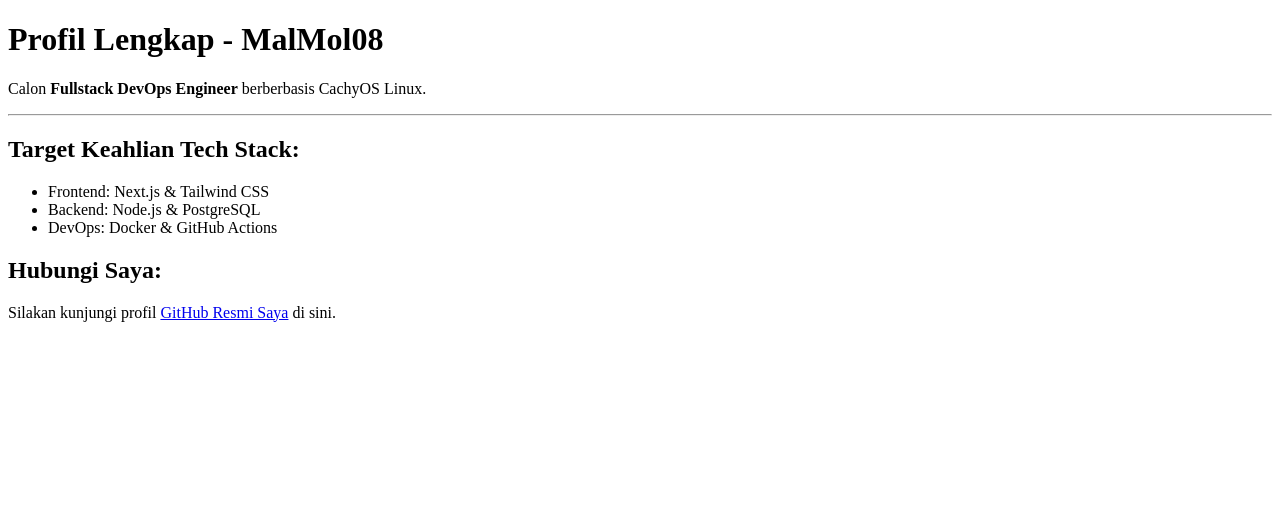
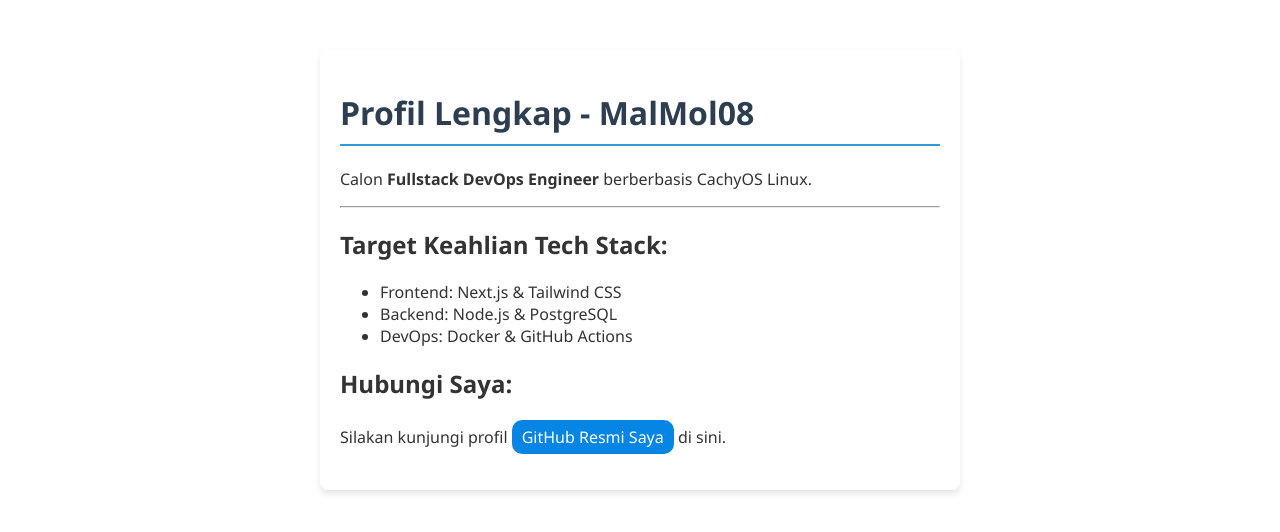
Before and after one commit to MalMol08/belajar-web, a plain HTML site: page index.html in a window 1280 px wide. Drawn offline with Linux system fonts and the light colour scheme.

Commit message:
Pembaruan: menambahkan style CSS

```diff
--- a/index.html
+++ b/index.html
@@ -3,6 +3,7 @@
 <head>
     <meta charset="UTF-8">
     <title>Portofolio Saya</title>
+    <link rel="stylesheet" href="style.css">
 </head>
 <body>
 
@@ -21,7 +22,7 @@
 
     <!-- 3. Bagian Link Interaktif -->
     <h2>Hubungi Saya:</h2>
-    <p>Silakan kunjungi profil <a href="https://github.com" target="_blank">GitHub Resmi Saya</a> di sini.</p>
+    <p>Silakan kunjungi profil <a href="https://github.com/MalMol08" target="_blank">GitHub Resmi Saya</a> di sini.</p>
 
 </body>
 </html>
--- /dev/null
+++ b/style.css
@@ -0,0 +1,33 @@
+/* Mengatur font dan warna latar belakang seluruh halaman */
+body {
+    font-family: 'Segoe UI', Tahoma, Geneva, Verdana, sans-serif;
+    background-color: #f4f7f6;
+    color: #333;
+    max-width: 600px;
+    margin: 50px auto;
+    padding: 20px;
+    background: white;
+    border-radius: 8px;
+    box-shadow: 0 4px 6px rgba(0,0,0,0.1);
+}
+
+/* Mengatur gaya judul utama */
+h1 {
+    color: #2c3e50;
+    border-bottom: 2px solid #3498db;
+    padding-bottom: 10px;
+}
+
+/* Mengatur gaya link tombol */
+a {
+    color: white;
+    background-color: #0785e5;
+    padding: 6px 10px;
+    text-decoration: none;
+    border-radius: 10px;
+    display: inline-block;
+}
+
+a:hover {
+    background-color: #082030;
+}
```
